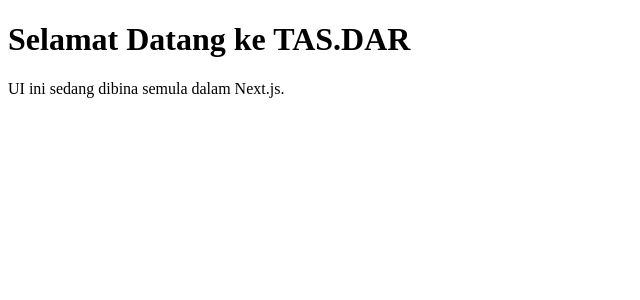
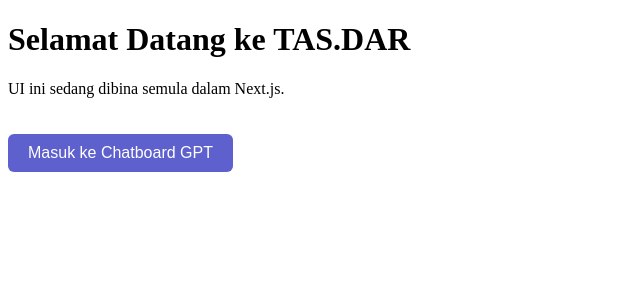
Before and after one commit to 2324-duatigaduaempat/tasdar_ai, a Next.js app: page / in a window 1280 px wide. Shown: the top 300 px of the page, without its empty margins (0-640 px from the left). Built offline with nearby package versions, Linux system fonts and the light colour scheme.

Commit message:
Update index.js

```diff
--- a/pages/index.js
+++ b/pages/index.js
@@ -1,9 +1,25 @@
+import Link from 'next/link';
 
 export default function Home() {
   return (
     <main>
       <h1>Selamat Datang ke TAS.DAR</h1>
       <p>UI ini sedang dibina semula dalam Next.js.</p>
+
+      <Link href="/chat">
+        <button style={{
+          padding: '10px 20px',
+          marginTop: '20px',
+          fontSize: '16px',
+          backgroundColor: '#5e60ce',
+          color: 'white',
+          border: 'none',
+          borderRadius: '6px',
+          cursor: 'pointer'
+        }}>
+          Masuk ke Chatboard GPT
+        </button>
+      </Link>
     </main>
   );
 }
```
